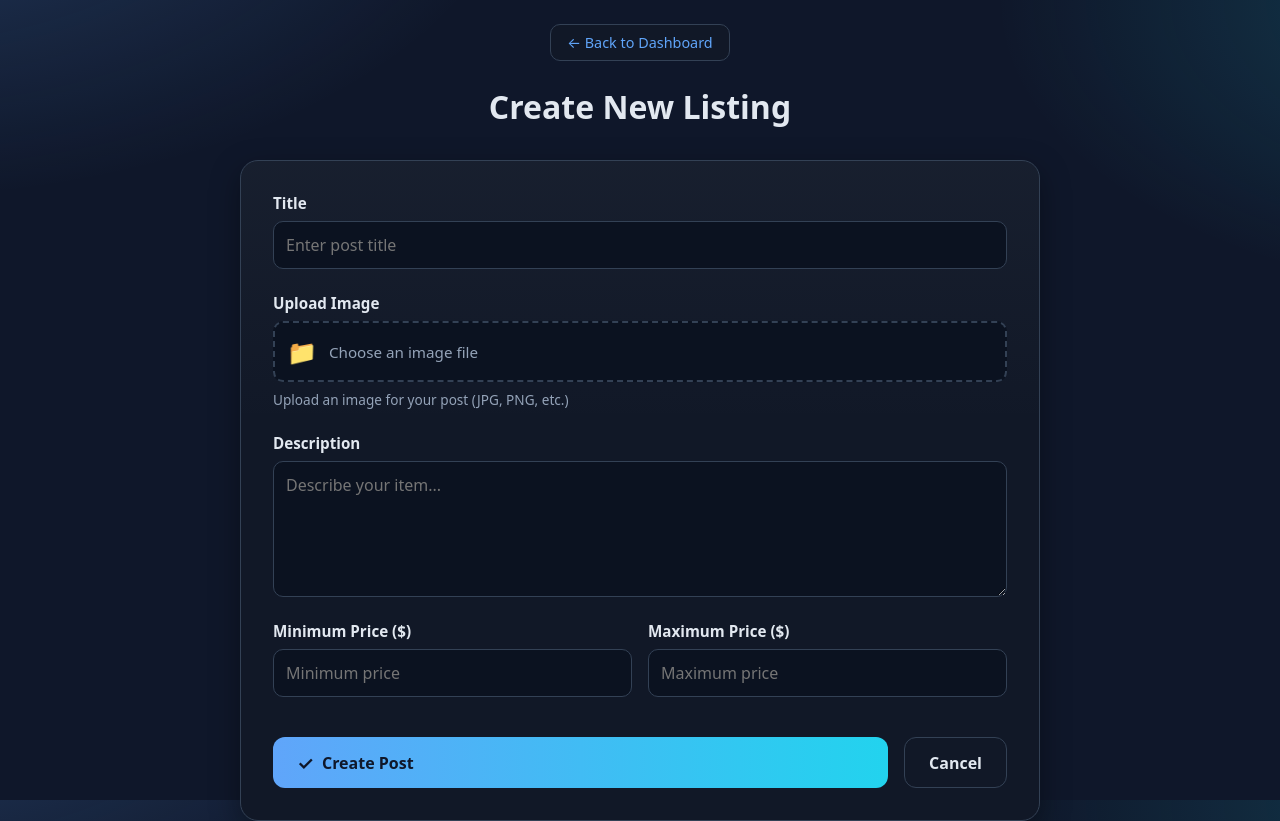
After one commit to Rehal05/MarketPlace-CS3240, a Django app: template app/feedapp/templates/newpost.html in a window 1280 px wide. The commit adds this page. Run offline with Django 5.2, Linux system fonts and the light colour scheme; the template is opened without the code that fills it: values that come from a table or form of the project are taken from there, others are empty; parts of the project's set-up code (start-up, migrations or seed data) failed here and were passed over.

Commit message:
post creation/uploading

```diff
--- a/app/app/urls.py
+++ b/app/app/urls.py
@@ -18,6 +18,8 @@ from django.contrib import admin
 from django.urls import include, path
 from django.views.generic import RedirectView
 from django.contrib.auth import urls as auth_urls
+from django.conf import settings
+from django.conf.urls.static import static
 
 urlpatterns = [
     path('admin/', admin.site.urls),
@@ -30,3 +32,6 @@ urlpatterns = [
     path('feed/', include('feedapp.urls')),
 
 ]
+
+# if settings.DEBUG:
+urlpatterns += static(settings.MEDIA_URL, document_root=settings.MEDIA_ROOT)
--- /dev/null
+++ b/app/feedapp/forms.py
@@ -0,0 +1,55 @@
+from django import forms
+from .models import Post
+
+class PostForm(forms.ModelForm):
+    class Meta:
+        model = Post
+        fields = ['title', 'image', 'description', 'price_min', 'price_max']
+        widgets = {
+            'title': forms.TextInput(attrs={
+                'class': 'form-input',
+                'placeholder': 'Enter post title',
+                'required': True
+            }),
+            'image': forms.FileInput(attrs={
+                'class': 'form-input-file',
+                'accept': 'image/*'
+            }),
+            'description': forms.Textarea(attrs={
+                'class': 'form-textarea',
+                'placeholder': 'Describe your item...',
+                'rows': 5
+            }),
+            'price_min': forms.NumberInput(attrs={
+                'class': 'form-input',
+                'placeholder': 'Minimum price',
+                'step': '0.01',
+                'min': '0'
+            }),
+            'price_max': forms.NumberInput(attrs={
+                'class': 'form-input',
+                'placeholder': 'Maximum price',
+                'step': '0.01',
+                'min': '0'
+            }),
+        }
+        labels = {
+            'title': 'Title',
+            'image': 'Upload Image',
+            'description': 'Description',
+            'price_min': 'Minimum Price ($)',
+            'price_max': 'Maximum Price ($)',
+        }
+
+    def clean(self):
+        cleaned_data = super().clean()
+        price_min = cleaned_data.get('price_min')
+        price_max = cleaned_data.get('price_max')
+
+        if price_min is not None and price_max is not None:
+            if price_min > price_max:
+                raise forms.ValidationError(
+                    "Minimum price cannot be greater than maximum price."
+                )
+
+        return cleaned_data
--- /dev/null
+++ b/app/feedapp/static/newpost.css
@@ -0,0 +1,284 @@
+* {
+  box-sizing: border-box;
+}
+
+/* Generated with Claude Sonnet 4.5 (prompt was roughly make a css that matches my color scheme) */
+
+:root {
+  --bg: #0f172a;
+  --fg: #e2e8f0;
+  --muted: #94a3b8;
+  --card: #0b1220;
+  --panel: #111827;
+  --border: #334155;
+  --accent: #60a5fa;
+  --accent2: #22d3ee;
+  --error: #ef4444;
+  --success: #10b981;
+}
+
+html, body {
+  height: 100%;
+  margin: 0;
+}
+
+body {
+  font-family: system-ui, -apple-system, "Segoe UI", Roboto, Arial, sans-serif;
+  background:
+    radial-gradient(1100px 600px at -10% -20%, rgba(96,165,250,.25), transparent 60%),
+    radial-gradient(900px 500px at 120% 0%, rgba(34,211,238,.2), transparent 60%),
+    var(--bg);
+  color: var(--fg);
+  padding: 24px;
+  min-height: 100vh;
+}
+
+.container {
+  max-width: 800px;
+  margin: 0 auto;
+}
+
+.header {
+  text-align: center;
+  margin-bottom: 2rem;
+}
+
+.back-btn {
+  display: inline-block;
+  color: var(--accent);
+  text-decoration: none;
+  font-size: 0.9rem;
+  padding: 0.5rem 1rem;
+  border: 1px solid var(--border);
+  border-radius: 10px;
+  background: var(--panel);
+  transition: all 0.2s ease;
+  margin-bottom: 1rem;
+}
+
+.back-btn:hover {
+  background: var(--accent);
+  color: var(--bg);
+  border-color: var(--accent);
+}
+
+h1 {
+  font-size: 2rem;
+  margin: 0.5rem 0;
+  color: var(--fg);
+}
+
+.messages {
+  margin-bottom: 1.5rem;
+}
+
+.alert {
+  padding: 1rem;
+  border-radius: 12px;
+  margin-bottom: 1rem;
+}
+
+.alert-success {
+  background: rgba(16, 185, 129, 0.1);
+  border: 1px solid rgba(16, 185, 129, 0.3);
+  color: var(--success);
+}
+
+.alert-error {
+  background: rgba(239, 68, 68, 0.1);
+  border: 1px solid rgba(239, 68, 68, 0.3);
+  color: var(--error);
+}
+
+.form-card {
+  background: linear-gradient(180deg, rgba(148,163,184,.05), transparent 40%), var(--panel);
+  border: 1px solid var(--border);
+  border-radius: 18px;
+  padding: 2rem;
+  box-shadow: 0 10px 30px rgba(0,0,0,.35);
+  margin-bottom: 2rem;
+}
+
+.post-form {
+  display: flex;
+  flex-direction: column;
+  gap: 1.5rem;
+}
+
+.form-group {
+  display: flex;
+  flex-direction: column;
+  gap: 0.5rem;
+}
+
+.form-row {
+  display: grid;
+  grid-template-columns: 1fr 1fr;
+  gap: 1rem;
+}
+
+label {
+  font-weight: 600;
+  color: var(--fg);
+  font-size: 0.95rem;
+}
+
+.form-input,
+.form-textarea {
+  padding: 0.75rem;
+  background: var(--card);
+  border: 1px solid var(--border);
+  border-radius: 10px;
+  color: var(--fg);
+  font-size: 1rem;
+  font-family: inherit;
+  transition: all 0.2s ease;
+}
+
+.form-input:focus,
+.form-textarea:focus {
+  outline: none;
+  border-color: var(--accent);
+  box-shadow: 0 0 0 3px rgba(96, 165, 250, 0.1);
+}
+
+.form-textarea {
+  resize: vertical;
+  min-height: 120px;
+}
+
+.file-upload-wrapper {
+  position: relative;
+}
+
+.form-input-file {
+  opacity: 0;
+  position: absolute;
+  width: 100%;
+  height: 100%;
+  cursor: pointer;
+  z-index: 2;
+}
+
+.file-upload-info {
+  display: flex;
+  align-items: center;
+  gap: 0.75rem;
+  padding: 0.75rem;
+  background: var(--card);
+  border: 2px dashed var(--border);
+  border-radius: 10px;
+  color: var(--muted);
+  transition: all 0.2s ease;
+  cursor: pointer;
+}
+
+.file-upload-wrapper:hover .file-upload-info {
+  border-color: var(--accent);
+  background: rgba(96, 165, 250, 0.05);
+}
+
+.file-icon {
+  font-size: 1.5rem;
+}
+
+.file-text {
+  font-size: 0.95rem;
+}
+
+.help-text {
+  color: var(--muted);
+  font-size: 0.85rem;
+}
+
+.error {
+  color: var(--error);
+  font-size: 0.85rem;
+  margin-top: 0.25rem;
+}
+
+.form-actions {
+  display: flex;
+  gap: 1rem;
+  margin-top: 1rem;
+}
+
+.btn {
+  padding: 0.75rem 1.5rem;
+  border-radius: 12px;
+  font-size: 1rem;
+  font-weight: 600;
+  text-decoration: none;
+  display: inline-flex;
+  align-items: center;
+  gap: 0.5rem;
+  cursor: pointer;
+  transition: all 0.2s ease;
+  border: none;
+  font-family: inherit;
+}
+
+.btn-primary {
+  background: linear-gradient(90deg, var(--accent), var(--accent2));
+  color: var(--bg);
+  flex: 1;
+}
+
+.btn-primary:hover {
+  transform: translateY(-2px);
+  box-shadow: 0 8px 20px rgba(96, 165, 250, 0.3);
+}
+
+.btn-secondary {
+  background: var(--panel);
+  border: 1px solid var(--border);
+  color: var(--fg);
+  justify-content: center;
+}
+
+.btn-secondary:hover {
+  border-color: var(--accent);
+  color: var(--accent);
+}
+
+.btn-icon {
+  font-size: 1.2rem;
+}
+
+.info-box {
+  background: linear-gradient(135deg, rgba(96,165,250,.08), rgba(34,211,238,.08));
+  border: 1px solid var(--border);
+  border-radius: 12px;
+  padding: 1.5rem;
+}
+
+.info-box h3 {
+  margin: 0 0 1rem;
+  color: var(--accent);
+  font-size: 1.1rem;
+}
+
+.info-box ul {
+  margin: 0;
+  padding-left: 1.5rem;
+  color: var(--muted);
+}
+
+.info-box li {
+  margin-bottom: 0.5rem;
+  line-height: 1.5;
+}
+
+@media (max-width: 640px) {
+  .form-row {
+    grid-template-columns: 1fr;
+  }
+
+  .form-actions {
+    flex-direction: column;
+  }
+
+  .form-card {
+    padding: 1.5rem;
+  }
+}
--- a/app/feedapp/templates/feed.html
+++ b/app/feedapp/templates/feed.html
@@ -176,8 +176,8 @@ p[style*="color:red"] {
     <div class="grid">
       {% for post in page_obj %}
         <div class="card">
-          {% if post.image_url %}
-            <img src="{{ post.image_url }}" alt="{{ post.title }}">
+          {% if post.get_image_url %}
+            <img src="{{ post.get_image_url }}" alt="{{ post.title }}">
           {% else %}
             <img src="https://via.placeholder.com/600x400?text=No+Image" alt="No image">
           {% endif %}
--- /dev/null
+++ b/app/feedapp/templates/newpost.html
@@ -0,0 +1,102 @@
+{% load static %}
+<!DOCTYPE html>
+<html lang="en">
+<head>
+  <meta charset="UTF-8">
+  <meta name="viewport" content="width=device-width, initial-scale=1">
+  <title>Create New Listing</title>
+  <link rel="stylesheet" href="{% static 'newpost.css' %}">
+</head>
+<body>
+  <div class="container">
+    <div class="header">
+      <a href="{% url 'dashboard' %}" class="back-btn">← Back to Dashboard</a>
+      <h1>Create New Listing</h1>
+    </div>
+
+    <div class="form-card">
+      <form method="post" enctype="multipart/form-data" class="post-form">
+        {% csrf_token %}
+
+        <div class="form-group">
+          <label for="{{ form.title.id_for_label }}">{{ form.title.label }}</label>
+          {{ form.title }}
+          {% if form.title.errors %}
+            <div class="error">{{ form.title.errors }}</div>
+          {% endif %}
+        </div>
+
+        <div class="form-group">
+          <label for="{{ form.image.id_for_label }}">{{ form.image.label }}</label>
+          <div class="file-upload-wrapper">
+            {{ form.image }}
+            <div class="file-upload-info">
+              <span class="file-icon">📁</span>
+              <span class="file-text">Choose an image file</span>
+            </div>
+          </div>
+          <small class="help-text">Upload an image for your post (JPG, PNG, etc.)</small>
+          {% if form.image.errors %}
+            <div class="error">{{ form.image.errors }}</div>
+          {% endif %}
+        </div>
+
+        <div class="form-group">
+          <label for="{{ form.description.id_for_label }}">{{ form.description.label }}</label>
+          {{ form.description }}
+          {% if form.description.errors %}
+            <div class="error">{{ form.description.errors }}</div>
+          {% endif %}
+        </div>
+
+        <div class="form-row">
+          <div class="form-group">
+            <label for="{{ form.price_min.id_for_label }}">{{ form.price_min.label }}</label>
+            {{ form.price_min }}
+            {% if form.price_min.errors %}
+              <div class="error">{{ form.price_min.errors }}</div>
+            {% endif %}
+          </div>
+
+          <div class="form-group">
+            <label for="{{ form.price_max.id_for_label }}">{{ form.price_max.label }}</label>
+            {{ form.price_max }}
+            {% if form.price_max.errors %}
+              <div class="error">{{ form.price_max.errors }}</div>
+            {% endif %}
+          </div>
+        </div>
+
+        {% if form.non_field_errors %}
+          <div class="error">{{ form.non_field_errors }}</div>
+        {% endif %}
+
+        <div class="form-actions">
+          <button type="submit" class="btn btn-primary">
+            <span class="btn-icon">✓</span>
+            Create Post
+          </button>
+          <a href="{% url 'feed' %}" class="btn btn-secondary">Cancel</a>
+        </div>
+      </form>
+    </div>
+  </div>
+
+  <script>
+    document.addEventListener('DOMContentLoaded', function() {
+      const fileInput = document.querySelector('input[type="file"]');
+      const fileText = document.querySelector('.file-text');
+
+      if (fileInput && fileText) {
+        fileInput.addEventListener('change', function(e) {
+          if (e.target.files.length > 0) {
+            fileText.textContent = e.target.files[0].name;
+          } else {
+            fileText.textContent = 'Choose an image file';
+          }
+        });
+      }
+    });
+  </script>
+</body>
+</html>
--- a/app/feedapp/urls.py
+++ b/app/feedapp/urls.py
@@ -1,6 +1,7 @@
 from django.urls import path
-from .views import feed_view
+from .views import feed_view, new_post_view
 
 urlpatterns = [
     path('', feed_view, name='feed'),
+    path('newpost/', new_post_view, name='newpost'),
 ]
--- a/app/profiles/templates/profiles.html
+++ b/app/profiles/templates/profiles.html
@@ -31,6 +31,9 @@
       <!-- Right: Action Buttons -->
       <div class="actions-section">
         {% if request.user.is_authenticated %}
+          <a href="{% url 'newpost' %}" class="btn btn-create">
+            ➕ New Post
+          </a>
           <a href="{% url 'message:list' %}" class="btn btn-messages">
             💬 Messages
           </a>
```
Also changed, not shown: app/app/settings.py (+19 -0 lines), app/feedapp/models.py (+8 -1 lines), app/feedapp/views.py (+17 -1 lines), app/profiles/static/profiles.css (+16 -0 lines), requirements.txt (+7 -0 lines), README.md.
